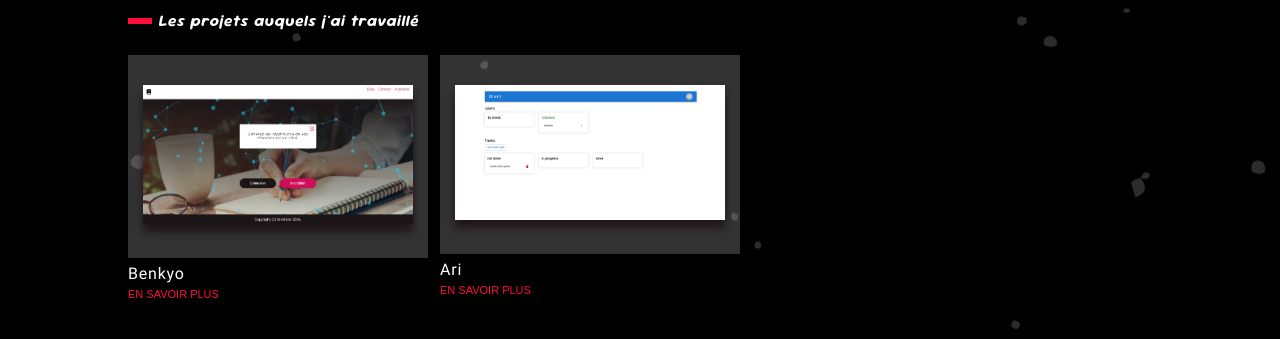
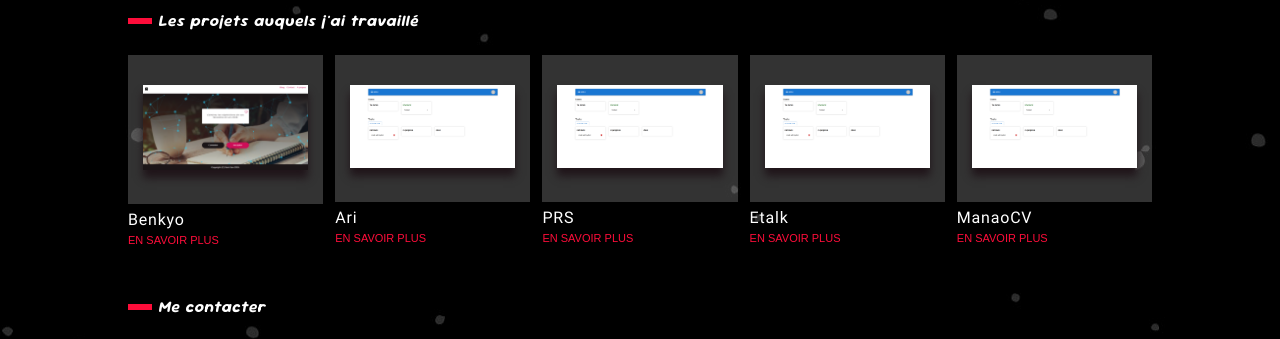
Before and after one commit to MaheryRandrianirina/portfolio, a Next.js app: page / in a window 1280 px wide. Shown: the part 821-1160 px from the top of the page. Built offline with nearby package versions, Linux system fonts and the light colour scheme.

Commit message:
feat: write contents of 5 projects

```diff
--- a/src/app/observer-effect.ts
+++ b/src/app/observer-effect.ts
@@ -7,7 +7,7 @@ export const addStyleOnView = (elementsOnView:HTMLElement[]) => {
             if(entry.intersectionRatio < 0.75) return;
 
             const sectionsIds = ["home", "about", "projects", "contact"];
-            console.log(entry.target)
+
             if(entry.target.id === "articles") {
                 if(entry.target.querySelector('video')) return;
 
--- a/src/components/sections/ProjectModal.tsx
+++ b/src/components/sections/ProjectModal.tsx
@@ -16,7 +16,13 @@ export const ProjectModal: FC<{
         </header>
         <main className={projectModalModule.main}>
             <img className={projectModalModule.img} src={project?.image_two} alt="" />
-            <p className={projectModalModule.about}>{project?.about}</p>
+            <div className={projectModalModule.about}>
+                <p className={projectModalModule.definition}>{project?.about.definition}</p>
+                <p className={projectModalModule.techno_title}>{project?.about.techno_title}</p>
+                <ul className={projectModalModule.technos}>{
+                    project?.usedTechnologies.map(techno => <li key={techno}>{techno}</li>)
+                }</ul>
+            </div>
         </main>
     </div>
 }
--- a/src/components/sections/_projects-content.ts
+++ b/src/components/sections/_projects-content.ts
@@ -6,7 +6,10 @@ export type Project = {
     image: string,
     image_two: string,
     usedTechnologies: string[],
-    about: string
+    about: {
+        definition: string,
+        techno_title: string
+    }
 }
 
 export type ProjectsContent<T extends Languages> = {
@@ -24,19 +27,63 @@ export const content: ProjectsContent<Languages> = {
         projects: [
             {
                 title: "Benkyo",
-                description: "lorem ipsum lorem ipsum",
+                description: "Une application pour optimiser l'apprentissage.",
                 image: "/images/projects/benkyo/benkyo_1.png",
                 image_two: "/images/projects/benkyo/benkyo_2.png",
-                usedTechnologies: ["PHP", "Javascript", "Scss", "Webpack", "MySQL"],
-                about: "lorem lava be"
+                usedTechnologies: ["PHP", "Javascript", "Sass", "Webpack", "MySQL"],
+                about: {
+                    definition: `Benkyo est une application basee sur methodes d'apprentissage prouvees scientifiquement afin d'optimiser les apprentissages. Que ce soit la menorisation des cours, l'apprentissage d'un nouveau sujet, etc... Benkyo est la pour aider.
+                    L'pplication utilise des methodes telles que les repetitions espacees, la technique pomodoro et autres. L'utilisateur peut creer un emploi du tempset en un seul click, les repetitions sont generes suivant la methode de repetitions espacees.
+                    En arrivant dans l'appliation, il voit directement ses revisions de la journee.`,
+                    techno_title: "L'application a ete developpee en utilisant les technologies suivantes :"
+                }
             },
             {
                 title: "Ari",
-                description: "lorem ipsum lorem ipsum",
+                description: "Une application de gestion de projet.",
                 image: "/images/projects/ari/application_gestion_de_projet_3.png",
-                image_two: "",
+                image_two: "/images/projects/ari/application_gestion_de_projet_3.png",
                 usedTechnologies: ["NestJs", "ReactJs", "Material UI", "Axios", "MongoDB"],
-                about: "lorem lava be"
+                about: {
+                    definition: `"Ari" signigie "fourmi" en japonais, un clin doeil a leur incroyabe capacite d'organisation. C'est une application de gestion de taches basee sur  le  Kanban,
+                     ou l'administrateur peut creer des taches, les attribuer aux membres de l'equipe, et suivre leurs avancements.`,
+                    techno_title: "Pour ce projet, j'ai utilise :"
+                }
+            },
+            {
+                title: "PRS",
+                description: "Une application utilisee au sein de l'entreprise pour le remboursement des frais patients dans le cadre d'une etude clinique.",
+                image: "/images/projects/ari/application_gestion_de_projet_3.png",
+                image_two: "/images/projects/ari/application_gestion_de_projet_3.png",
+                usedTechnologies: ["Laravel", "Javascript", "Mysql"],
+                about: {
+                    definition: `PRS est utilise par les patients d'une etude clinique, les laboratoires, ainsi que les agents du service de remboursement patients de Pharmaspecific.
+                    Les patients peuvent demander le remboursement des frais qu'ils ont engage dans le cadre de l'etude. Pharmaspecific quand a lui verifie, valide puis envoit les demandes aux laboratoires qui par la suite valide ces dernieres afin de proceder aux paiements.
+                    J'ai joue un tres grand role au sein du projet car j'etais en charge de migrer toute l'application de CodeIgniter vers le framework Laravel.`,
+                    techno_title: "Pour ce projet, nous utisons :"
+                }
+            },
+            {
+                title: "Etalk",
+                description: "Une application de chat classique.",
+                image: "/images/projects/ari/application_gestion_de_projet_3.png",
+                image_two: "/images/projects/ari/application_gestion_de_projet_3.png",
+                usedTechnologies: ["NextJs", "Scss", "Mysql"],
+                about: {
+                    definition: `Etalk est une application de chat classique. Les utilisateurs s'inscrivent puis ils peuvent s'echanger des messages ou faire des appels videos et audios. Il est possible de voir les utilisateurs connectes, de bloquer certains, de voir leurs profils, etc...`,
+                    techno_title: "Pour ce projet, les technologies utilisees sont :"
+                }
+            },
+            {
+                title: "ManaoCV",
+                description: "Une application pour creer des CV modernes.",
+                image: "/images/projects/ari/application_gestion_de_projet_3.png",
+                image_two: "/images/projects/ari/application_gestion_de_projet_3.png",
+                usedTechnologies: ["Laravel", "Sass", "Javasript", "Mysql", "Webpack"],
+                about: {
+                    definition: `Dans cette application, l'utilisateur peut choisir un modele et le remplir avec ses informations. Il peut voir le rendu avant de l'exporter en PDF. Il peut choisir de l'enregitrer pour le revoir plutard ou bien le modifier.`,
+                    techno_title: "Pour ce projet, les technologies utilisees sont :"
+                }
             }
         ],
         button_label: "En savoir plus"
--- a/src/css/globals.css
+++ b/src/css/globals.css
@@ -88,6 +88,18 @@ Project modal
 
 .main-modal.benkyo {
   background-image: linear-gradient(to bottom, var(--opac) 30%, #20151a 85%), url("/images/projects/benkyo/benkyo_1.png");
+}
+.main-modal.ari {
+  background-image: linear-gradient(to bottom, var(--opac) 30%, #20151a 85%), url("/images/projects/ari/application_gestion_de_projet_4.png");
+}
+.main-modal.prs {
+  background-image: linear-gradient(to bottom, var(--opac) 30%, #20151a 85%), url("/images/projects/ari/application_gestion_de_projet_4.png");
+}
+.main-modal.etalk {
+  background-image: linear-gradient(to bottom, var(--opac) 30%, #20151a 85%), url("/images/projects/ari/application_gestion_de_projet_4.png");
+}
+.main-modal.manaocv {
+  background-image: linear-gradient(to bottom, var(--opac) 30%, #20151a 85%), url("/images/projects/ari/application_gestion_de_projet_4.png");
 }
 .main-modal.active {
   display: block;
@@ -184,7 +196,21 @@ Projects light
 .light .main-modal.benkyo {
   background-image: linear-gradient(to bottom, var(--opac) 30%, #fff 85%), url("/images/projects/benkyo/benkyo_1.png");
 }
-
+.light .main-modal.ari {
+  img {
+    border: 1px solid var(--black);
+  }
+  background-image: linear-gradient(to bottom, var(--opac) 30%, #fff 85%), url("/images/projects/ari/application_gestion_de_projet_4.png");
+}
+.light .main-modal.prs {
+  background-image: linear-gradient(to bottom, var(--opac) 30%, #fff 85%), url("/images/projects/ari/application_gestion_de_projet_4.png");
+}
+.light .main-modal.etalk {
+  background-image: linear-gradient(to bottom, var(--opac) 30%, #fff 85%), url("/images/projects/ari/application_gestion_de_projet_4.png");
+}
+.light .main-modal.manaocv {
+  background-image: linear-gradient(to bottom, var(--opac) 30%, #fff 85%), url("/images/projects/ari/application_gestion_de_projet_4.png");
+}
 
 .description, small, .about_me {
   opacity: 0;
--- a/src/css/modules/project-modal.module.css
+++ b/src/css/modules/project-modal.module.css
@@ -8,6 +8,16 @@
 
 .about {
     margin-top: 24px;
+    padding-bottom: 24px;
+    line-height: 1.5em;
+    letter-spacing: 1.2;
+
+    .techno_title {
+        margin-top: 12px;
+    }
+    .technos {
+        list-style-position: inside;
+    }
 }
 
 .close_btn {
```
